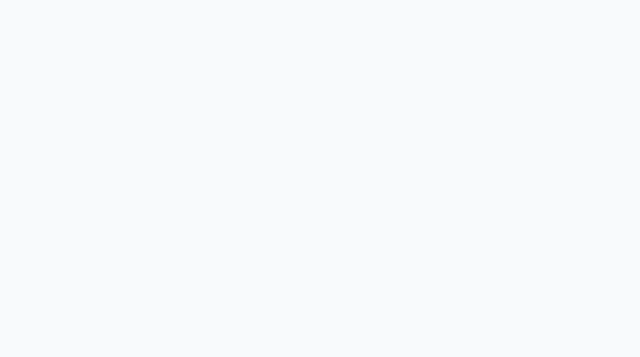
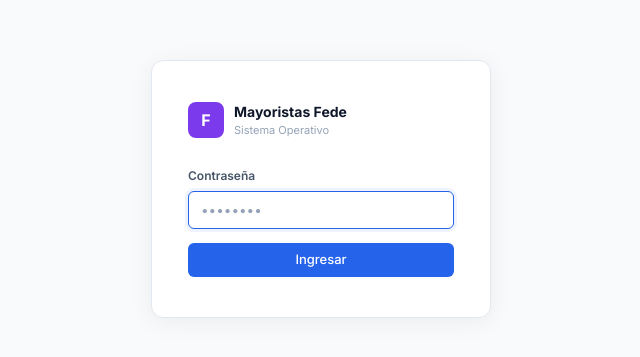
Before and after one commit to flowmindhq/-mayoristas-fede-sistema, a Next.js app: page / in a window 1280 px wide. Before the commit this address had no page. Shown: the part 211-568 px from the top of the page, without its empty margins (319-959 px from the left). Built offline with nearby package versions, Linux system fonts and the light colour scheme.

Commit message:
Login simple agregado

```diff
--- /dev/null
+++ b/app/AuthGuard.tsx
@@ -0,0 +1,82 @@
+'use client';
+import { useState, useEffect } from 'react';
+
+const PASSWORD = 'fede2026';
+const KEY = 'fm_auth';
+
+export default function AuthGuard({ children }: { children: React.ReactNode }) {
+  const [authed, setAuthed] = useState(false);
+  const [pass, setPass] = useState('');
+  const [error, setError] = useState(false);
+  const [checking, setChecking] = useState(true);
+
+  useEffect(() => {
+    if (localStorage.getItem(KEY) === 'ok') setAuthed(true);
+    setChecking(false);
+  }, []);
+
+  function handleLogin(e: React.FormEvent) {
+    e.preventDefault();
+    if (pass === PASSWORD) {
+      localStorage.setItem(KEY, 'ok');
+      setAuthed(true);
+      setError(false);
+    } else {
+      setError(true);
+      setPass('');
+    }
+  }
+
+  if (checking) return null;
+
+  if (!authed) return (
+    <div style={{
+      minHeight: '100vh', display: 'flex', alignItems: 'center', justifyContent: 'center',
+      background: 'var(--bg)', fontFamily: 'inherit'
+    }}>
+      <div style={{
+        background: 'var(--surface)', border: '1px solid var(--border)', borderRadius: 12,
+        padding: '40px 36px', width: 340, boxShadow: '0 4px 24px rgba(0,0,0,0.06)'
+      }}>
+        <div style={{ display: 'flex', alignItems: 'center', gap: 10, marginBottom: 28 }}>
+          <div style={{
+            width: 36, height: 36, borderRadius: 8, background: '#7C3AED',
+            display: 'flex', alignItems: 'center', justifyContent: 'center',
+            color: '#fff', fontWeight: 700, fontSize: 16
+          }}>F</div>
+          <div>
+            <div style={{ fontWeight: 700, fontSize: 14, color: 'var(--text)' }}>Mayoristas Fede</div>
+            <div style={{ fontSize: 11, color: 'var(--text3)' }}>Sistema Operativo</div>
+          </div>
+        </div>
+
+        <form onSubmit={handleLogin} style={{ display: 'flex', flexDirection: 'column', gap: 14 }}>
+          <div>
+            <label style={{ fontSize: 12, fontWeight: 600, color: 'var(--text2)', display: 'block', marginBottom: 6 }}>
+              Contraseña
+            </label>
+            <input
+              className="input"
+              type="password"
+              placeholder="••••••••"
+              value={pass}
+              onChange={e => { setPass(e.target.value); setError(false); }}
+              autoFocus
+              style={{ width: '100%' }}
+            />
+            {error && (
+              <div style={{ fontSize: 12, color: 'var(--danger)', marginTop: 6 }}>
+                Contraseña incorrecta
+              </div>
+            )}
+          </div>
+          <button type="submit" className="btn btn-primary" style={{ width: '100%', justifyContent: 'center' }}>
+            Ingresar
+          </button>
+        </form>
+      </div>
+    </div>
+  );
+
+  return <>{children}</>;
+}
--- a/app/layout.tsx
+++ b/app/layout.tsx
@@ -1,6 +1,7 @@
 import type { Metadata } from 'next';
 import './globals.css';
 import Sidebar from './Sidebar';
+import AuthGuard from './AuthGuard';
 
 export const metadata: Metadata = {
   title: 'Mayoristas Fede — Sistema',
@@ -11,12 +12,14 @@ export default function RootLayout({ children }: { children: React.ReactNode })
   return (
     <html lang="es">
       <body>
-        <div className="app-layout">
-          <Sidebar />
-          <div className="main-content">
-            {children}
+        <AuthGuard>
+          <div className="app-layout">
+            <Sidebar />
+            <div className="main-content">
+              {children}
+            </div>
           </div>
-        </div>
+        </AuthGuard>
       </body>
     </html>
   );
```
